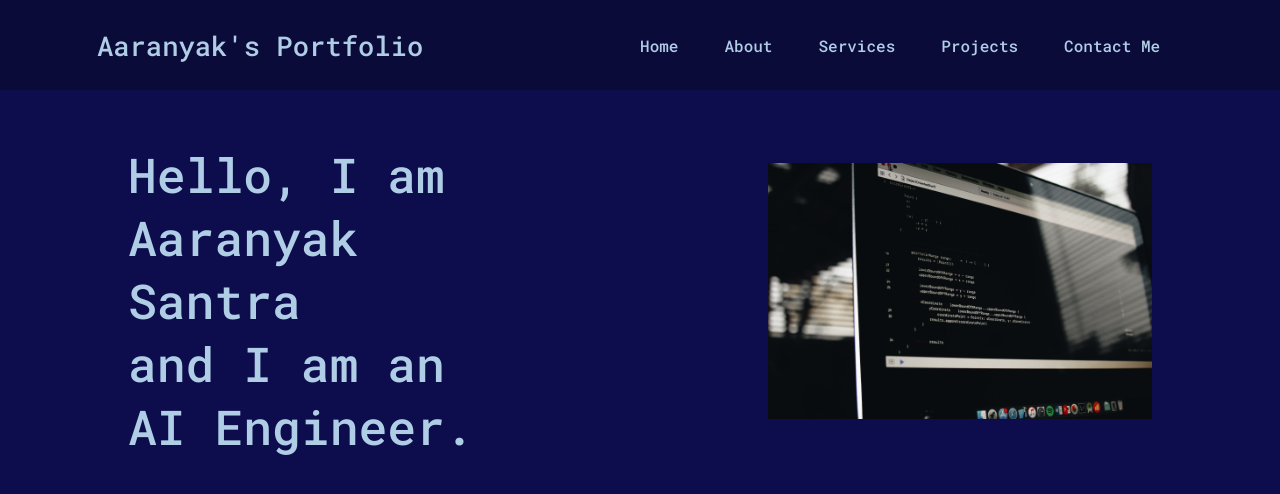
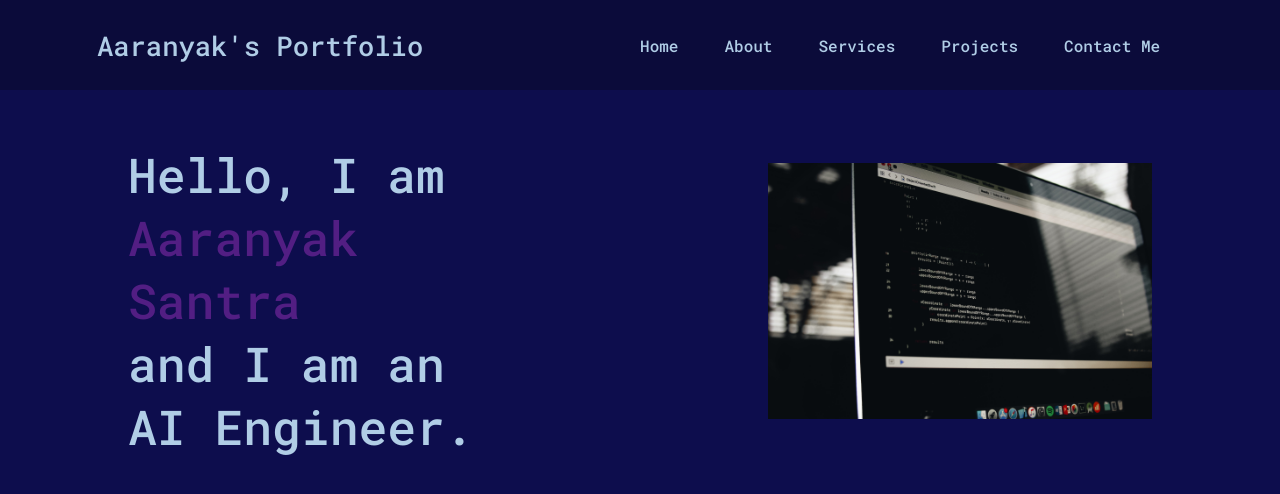
Before and after one commit to santr4/Portfolio-website, a plain HTML site: page index.html in a window 1280 px wide. Drawn offline with Linux system fonts and the light colour scheme.

Commit message:
color of name set

```diff
--- a/index.html
+++ b/index.html
@@ -58,6 +58,9 @@
         .sectionright{
             margin: 50px 0;
         }
+        .name-color{
+            color: rgb(82, 30, 131);
+        }
     </style>
 </head>
 
@@ -80,7 +83,7 @@
     <main>
         <section class="firstsection">
             <div class="sectionleft">
-                Hello, I am Aaranyak Santra
+                Hello, I am <span class="name-color">Aaranyak Santra</span>
                 <div>and I am an AI Engineer.</div>
             </div>
             <div class="sectionright">
```
